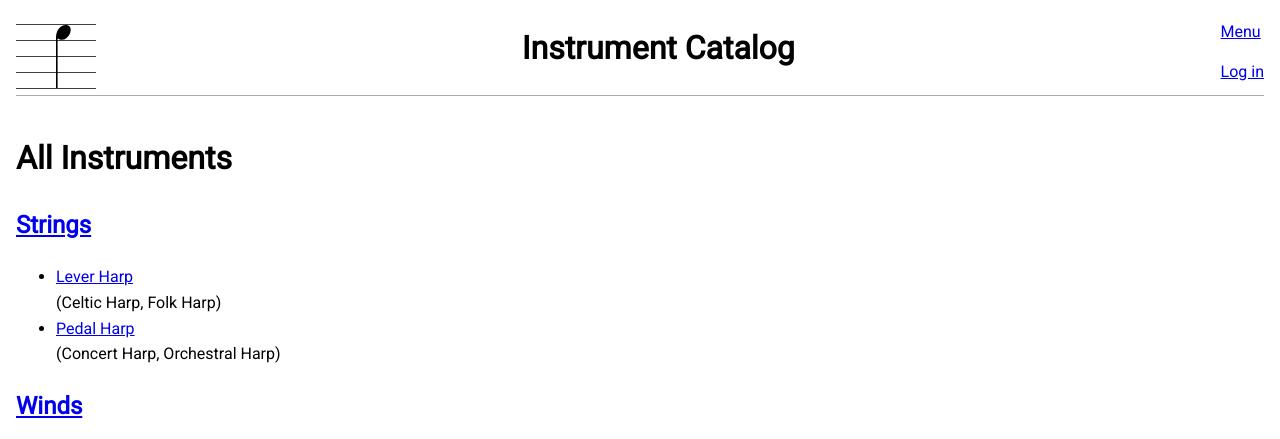
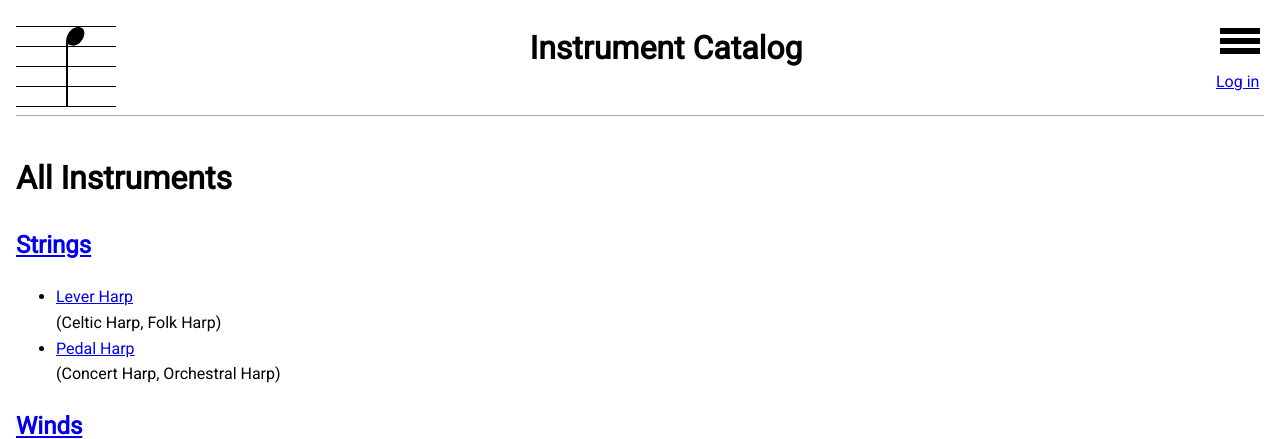
Before and after one commit to noahbrenner/instrument-catalog-py, a Flask app: page /instruments/ in a window 1280 px wide. Shown: the top 439 px of the page. Run offline with Flask 2, Linux system fonts and the light colour scheme; data comes from the database, SQL or seed files in the repository; parts of the project's set-up code (start-up, migrations or seed data) failed here and were passed over.

Commit message:
Use icons for menu open/close links

```diff
--- a/instrument_catalog/static/styles.css
+++ b/instrument_catalog/static/styles.css
@@ -58,7 +58,7 @@ header {
   display: flex;
   flex-flow: column wrap;
   align-content: space-between;
-  height: 80px;
+  height: 100px;
   border-bottom: 1px solid #aaa;
 }
 
@@ -68,21 +68,27 @@ header {
 
 .logo-container,
 .logo {
-  width: 80px;
-  height: 80px;
+  width: 100px;
+  height: 100px;
 }
 
 .header-top h1 {
   margin: 0;
-  line-height: 1.1;
+  line-height: 1.4;
   width: 45%;
 }
 
 .menu-opener,
 .login,
 .logout {
-  flex-basis: 50%;
+  flex-basis: 40%; /* If set to 50%, Firefox splits these items onto 2 lines */
   line-height: 2em;
+}
+
+.menu-opener,
+.hamburger {
+  width: 48px;
+  height: 48px;
 }
 
 /*
@@ -126,16 +132,27 @@ nav h2 {
 
 /* `.menu-closer` slides off to the right. It stays in place as `nav` scrolls */
 .menu-closer {
+  display: block;
   position: fixed;
-  /* Offset: nav's border width + 5px */
-  top: 45px;
-  right: 45px;
+  top: 0;
+  right: 0;
   transform: translate(0, 0);
   transition: transform 0.25s ease;
+  /* Dimensions match `nav` border width */
+  width: 40px;
+  height: 40px;
+  text-align: center;
+  color: #fff;
+  font: bold 28px/40px Roboto, sans-serif;
+  text-decoration: none;
 }
 
 .menu-closed .menu-closer {
   transform: translate(100vw, 0);
+}
+
+.menu-closer abbr {
+  text-decoration: none;
 }
 
 nav ul {
--- a/instrument_catalog/templates/base.html
+++ b/instrument_catalog/templates/base.html
@@ -15,7 +15,7 @@
       <div class="header-top">
         <a href="{{ url_for('index') }}"><img class="logo" src="/static/logo.svg" alt="Instrument Catalog logo"></a>
         <h1>Instrument Catalog</h1>
-        <a href="#" class="menu-opener menu-toggle">Menu</a>
+        <a href="#" class="menu-opener menu-toggle"><img class="hamburger" src="static/menu-icon.svg" alt="Open menu" title="Open menu"></a>
         {% if current_user.is_authenticated %}
           <form action="{{ url_for('auth.logout') }}" method="POST" class="logout">
             <button type="submit" class="logout-button">Log out</button>
@@ -27,7 +27,7 @@
 
       <nav>
         <h2 class="nav-heading">Menu</h2>
-        <a href="#" class="menu-closer menu-toggle">Close menu</a>
+        <a href="#" class="menu-closer menu-toggle"><abbr title="Close menu">X</abbr></a>
         <ul>
           <li class="nav-home"><a href="{{ url_for('index') }}">Home</a></li>
           {% if current_user.is_authenticated %}
```
Also changed, not shown: instrument_catalog/static/menu-icon.svg (added).
